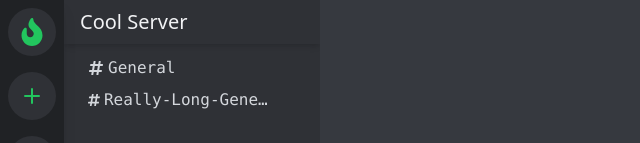
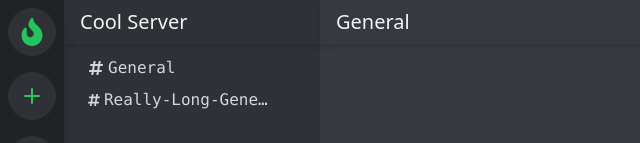
Before and after one commit to Matthew-Bowman/TailwindCSS-Tutorial, a React (Create React App) app in the folder tutorial/: page / in a window 1280 px wide. Shown: the top 143 px of the page, without its empty margins (0-640 px from the left). Built offline with nearby package versions, Linux system fonts and the light colour scheme.

Commit message:
Added Top Bar

```diff
--- a/tutorial/src/Main.js
+++ b/tutorial/src/Main.js
@@ -1,9 +1,11 @@
+import TopBar from "./TopBar"
+
 const Main = () => {
     return (
         <div className="w-full h-screen
                         fixed left-80
                         bg-gray-700">
-
+            <TopBar bg="700" ug="800" heading="General"/>
         </div>
     );
 }
```
